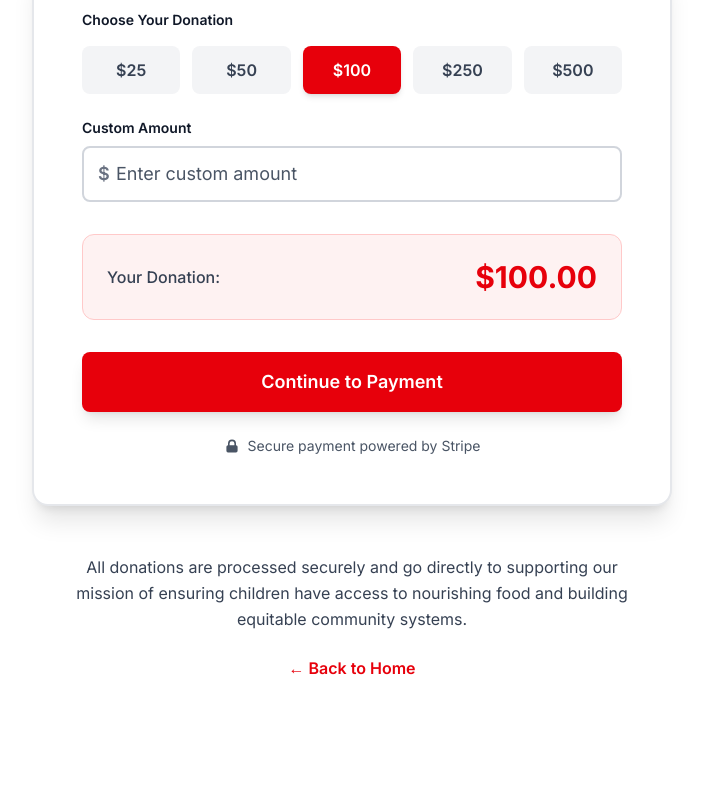
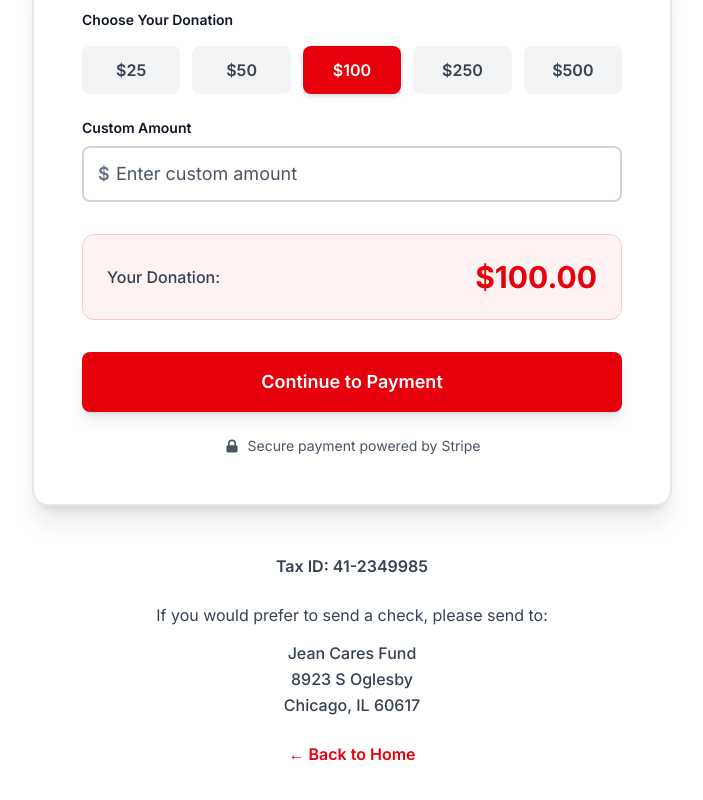
Before and after one commit to gdsakelaris/jeancf-website, a Next.js app: page /donate in a window 1280 px wide. Shown: the part 383-1183 px from the top of the page, without its empty margins (288-991 px from the left). Before the commit the page ends 1127 px from the top, so only its background shows below. Built offline with nearby package versions, Linux system fonts and the light colour scheme.

Commit message:
Added EIN and address

```diff
--- a/app/donate/page.tsx
+++ b/app/donate/page.tsx
@@ -139,10 +139,20 @@ export default function DonatePage() {
           </div>
         </div>
 
-        <div className="mt-12 text-center">
-          <p className="text-gray-700 mb-6 max-w-xl mx-auto leading-relaxed">
-            All donations are processed securely and go directly to supporting our mission of ensuring children have access to nourishing food and building equitable community systems.
-          </p>
+        <div className="mt-12 text-center space-y-6">
+          <div className="text-gray-700 max-w-xl mx-auto">
+            <p className="font-semibold mb-1">Tax ID: 41-2349985</p>
+          </div>
+
+          <div className="text-gray-700 max-w-xl mx-auto leading-relaxed">
+            <p className="mb-3">If you would prefer to send a check, please send to:</p>
+            <div className="font-medium">
+              <p>Jean Cares Fund</p>
+              <p>8923 S Oglesby</p>
+              <p>Chicago, IL 60617</p>
+            </div>
+          </div>
+
           <Link href={ROUTES.home} className="inline-block text-red-600 hover:text-red-700 font-semibold transition-colors">
             &larr; Back to Home
           </Link>
--- a/app/layout.tsx
+++ b/app/layout.tsx
@@ -13,7 +13,7 @@ export const metadata: Metadata = {
   description: "Support Jean Cares Fund's mission to help those in need through secure, tax-deductible donations. Your generosity makes a real difference in our community.",
   keywords: ["donation", "charity", "nonprofit", "Jean Cares Fund", "support", "giving"],
   icons: {
-    icon: "/logo_square.png",
+    icon: "../public/logo_square.png",
   },
 };
 
```
